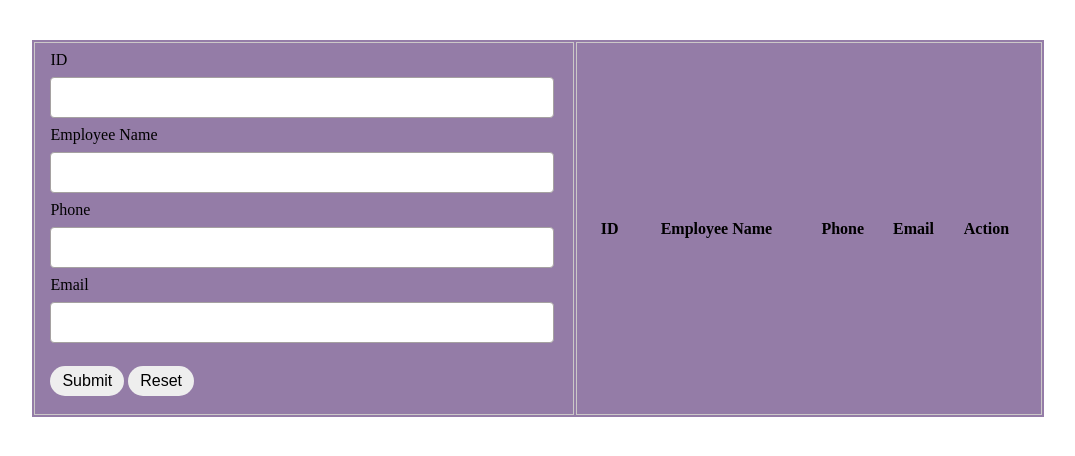
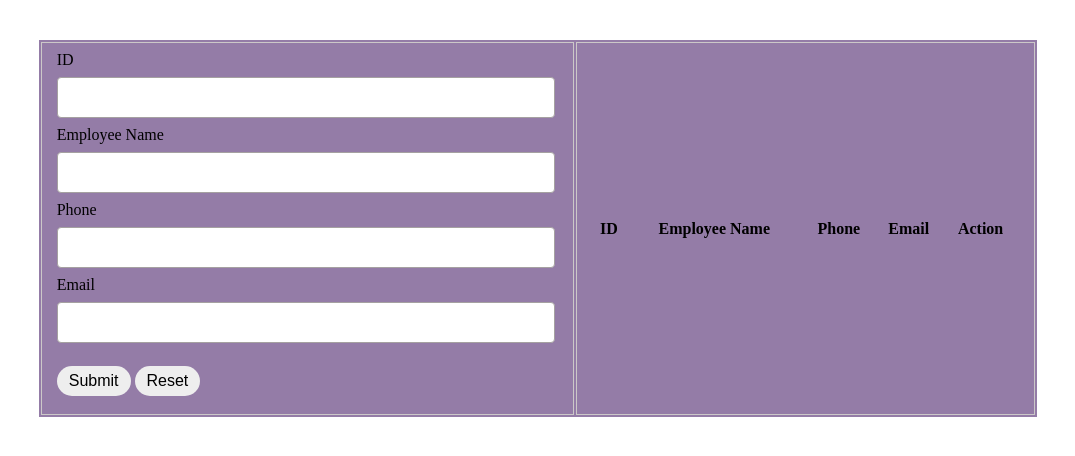
Before and after one commit to ImAnmolGaikwad/JS-CRUD, a plain HTML site: page index.html in a window 1280 px wide. Shown: the whole page, without its empty margins (102-1177 px from the left). Drawn offline with Linux system fonts and the light colour scheme.

Commit message:
Update style.css

```diff
--- a/style.css
+++ b/style.css
@@ -5,7 +5,7 @@ body{
 }
 
 table{
-    width: 80%;
+    width: 79%;
     margin: 40px auto;
     background: #947ca7;
 }
```
